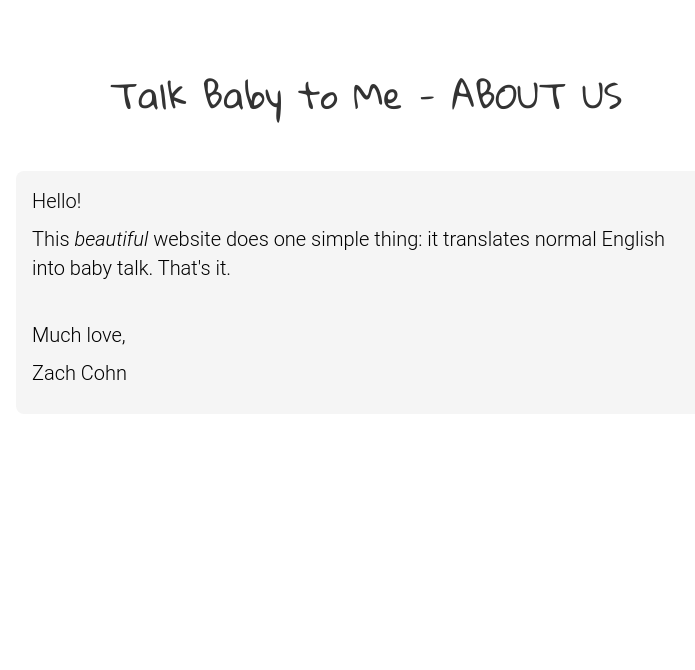
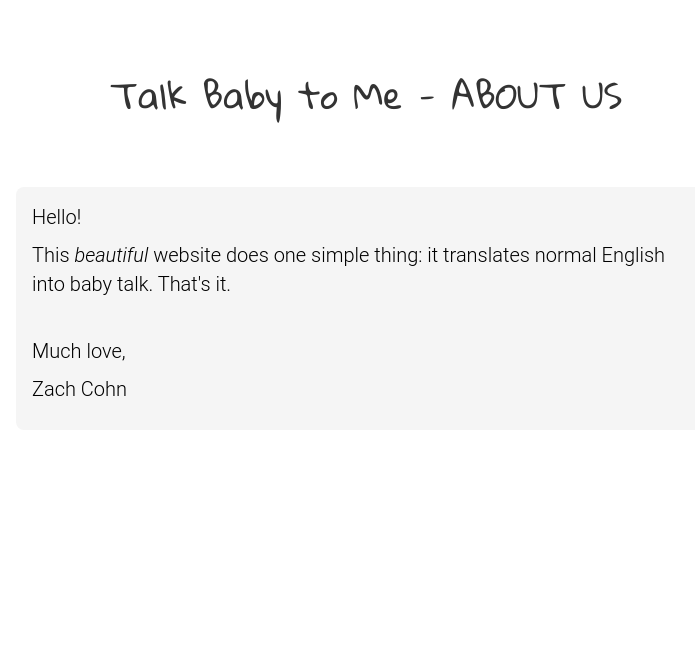
Before and after one commit to zachicecreamcohn/talkbabytome, a Flask app: page /about in a window 1280 px wide. Shown: the top 670 px of the page, without its empty margins (274-969 px from the left). Run offline with Flask 2, Linux system fonts and the light colour scheme; some libraries are stand-ins or nearby versions.

Commit message:
lowered about thing

```diff
--- a/static/style.css
+++ b/static/style.css
@@ -157,5 +157,6 @@ td {
     text-align: left;
     padding: 2vh;
     margin: 1vh;
+    margin-top: 3vh;
     border-radius: 8px;
 }
```
